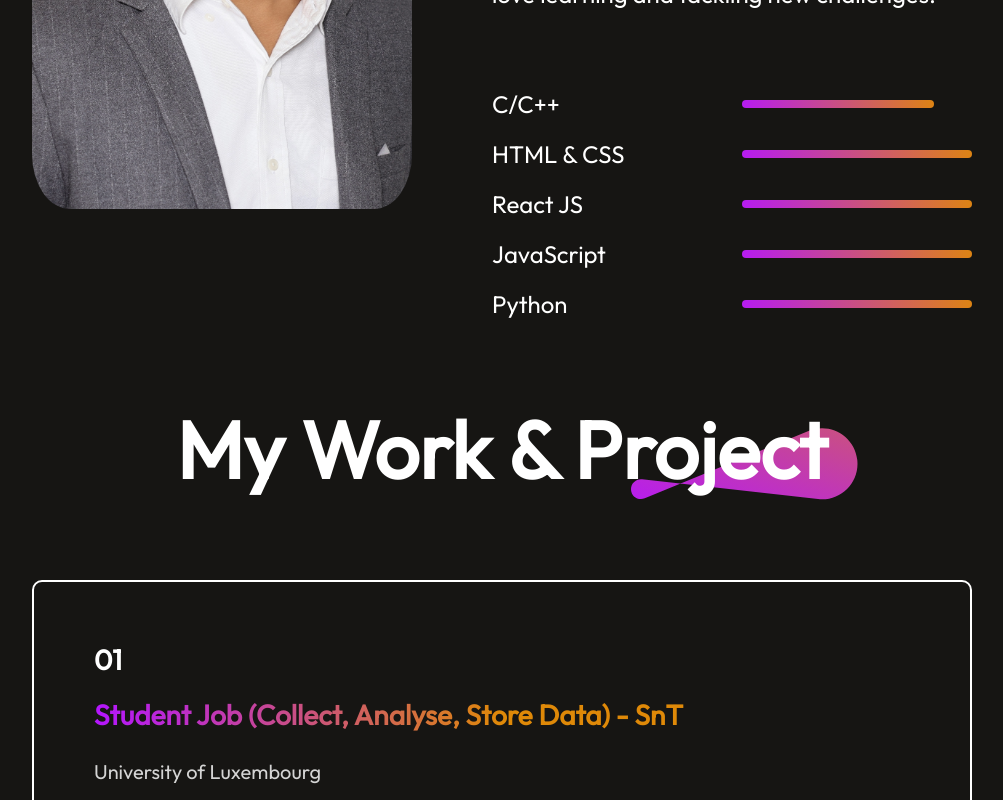
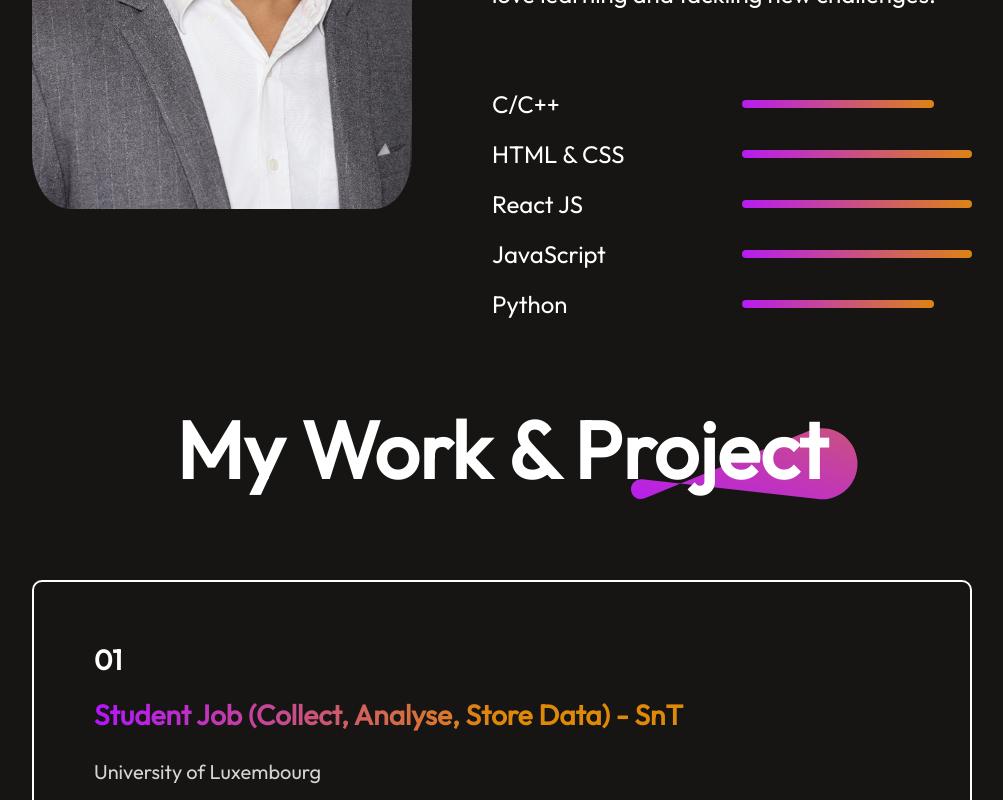
Before and after one commit to shishirpandey18/Portfolio, a React (Vite) app: page / in a window 1280 px wide. Shown: the part 1494-2294 px from the top of the page, without its empty margins (138-1141 px from the left). Built offline with nearby package versions, Linux system fonts and the light colour scheme.

Commit message:
Update About.css

```diff
--- a/src/Components/About/About.css
+++ b/src/Components/About/About.css
@@ -1,7 +1,8 @@
-.about-skill:nth-child(1) hr { width: 40%; } /* C Programming */
+.about-skill:nth-child(1) hr { width: 40%; } /* C/C++ Programming */
 .about-skill:nth-child(2) hr { width: 60%; } /* HTML & CSS */
 .about-skill:nth-child(3) hr { width: 50%; } /* React JS */
 .about-skill:nth-child(4) hr { width: 60%; } /* JavaScript */
+.about-skill:nth-child(5) hr { width: 40%; } /* Python */
 .about{
     display: flex;
     flex-direction: column;
```
